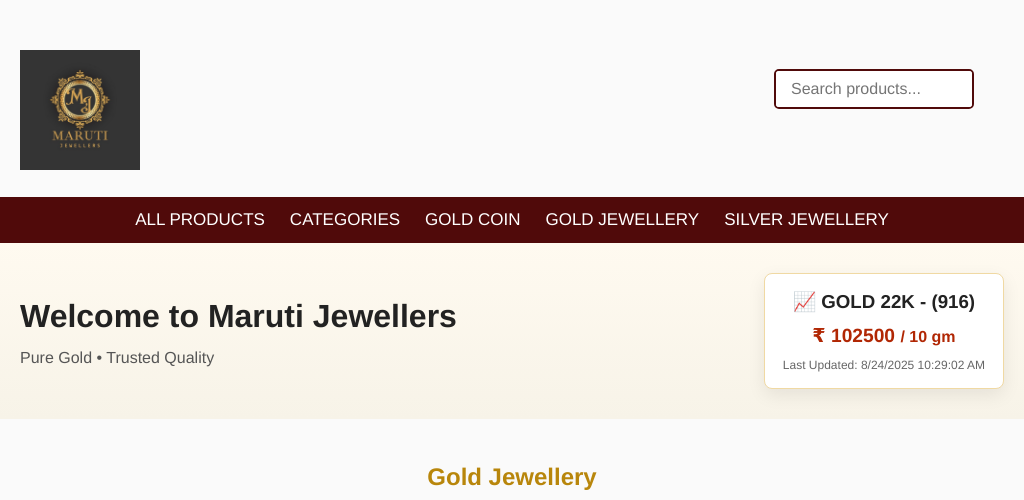
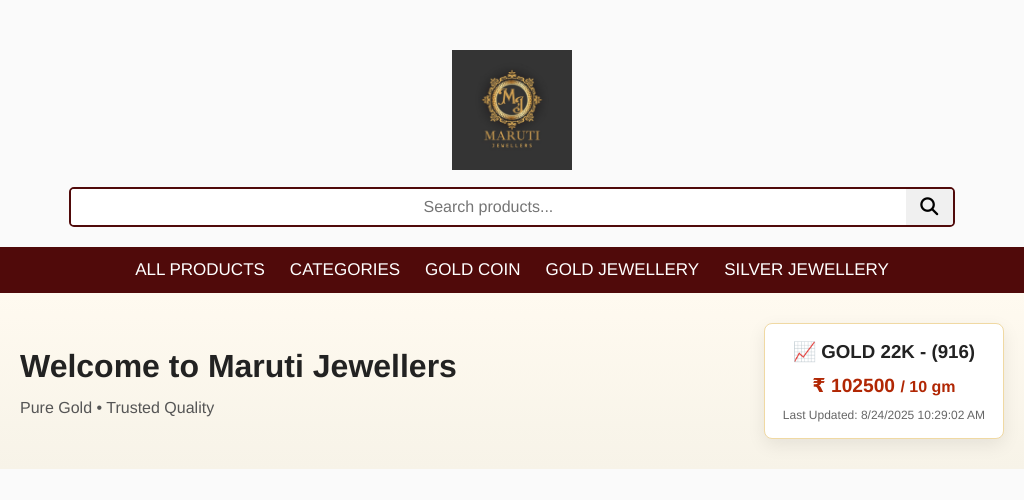
Before and after one commit to smitsoni1/MARUTI-JEWELLERS, a plain HTML site: page index.html in a window 1024 px wide. Shown: the top 500 px of the page. Drawn offline with Linux system fonts and the light colour scheme.

Commit message:
update : style.css file changed

```diff
--- a/style.css
+++ b/style.css
@@ -340,6 +340,32 @@ footer {
 /* ==============================
    RESPONSIVE
 ============================== */
+@media screen and (max-width: 1024px) {
+  .big-card {
+    justify-content: center;
+  }
+
+  .logo-search-container {
+    flex-direction: column;
+    align-items: center;
+    justify-content: center;
+  }
+
+   .search-box {
+    position: relative;
+    right: auto;
+    margin-top: 10px;
+    width: 90%;
+    height: 40px;
+    display: flex;
+    justify-content: center;
+  }
+  .search-box input {
+    width: 100%;
+    text-align: center;
+  }
+
+}
 
 /* 📱 MOBILE */
 @media screen and (max-width: 768px) {
@@ -363,7 +389,6 @@ footer {
     width: 100%;
     text-align: center;
   }
-
   .sub-navbar {
     justify-content: space-between;
     flex-wrap: wrap;
@@ -400,6 +425,8 @@ footer {
       gap: 15px;
   }
 
+
+
    .footer-links {
     flex-direction: column; /* column layout */
     gap: 10px; /* gap થોડું ઓછું */
@@ -418,10 +445,7 @@ footer {
     justify-content: space-between;
     padding: 0 20px;
   }
-  .search-box {
-    width: 200px;
-    height: 40px;
-  }
+
   .sub-navbar {
     gap: 20px;
     font-size: 17px;
@@ -432,3 +456,22 @@ footer {
     gap: 20px;
   }
 }
+
+
+@media screen and (max-width: 480px) {
+  .products-grid {
+    justify-content: center;
+  }
+
+  .card {
+    flex: 1 1 90%;
+  }
+}
+
+/* MOBILE & SMALL TABLET FIX (iPad Mini, small tablets) */
+@media screen and (max-width: 1025px) and (min-width: 767px) {
+  .small-cards {
+    grid-template-columns: repeat(2, 1fr); /* 2 cards per row like tablet */
+    gap: 15px;
+  }
+}
```
